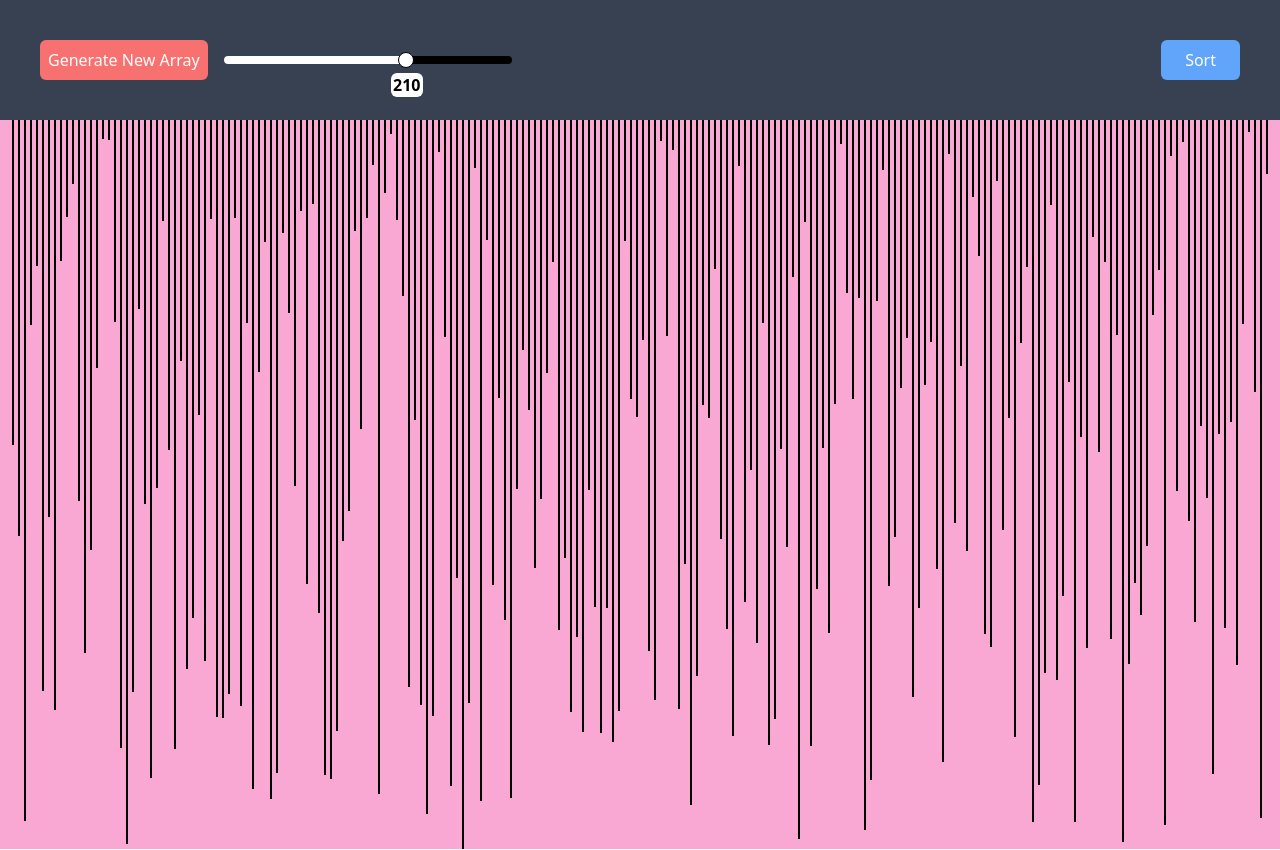
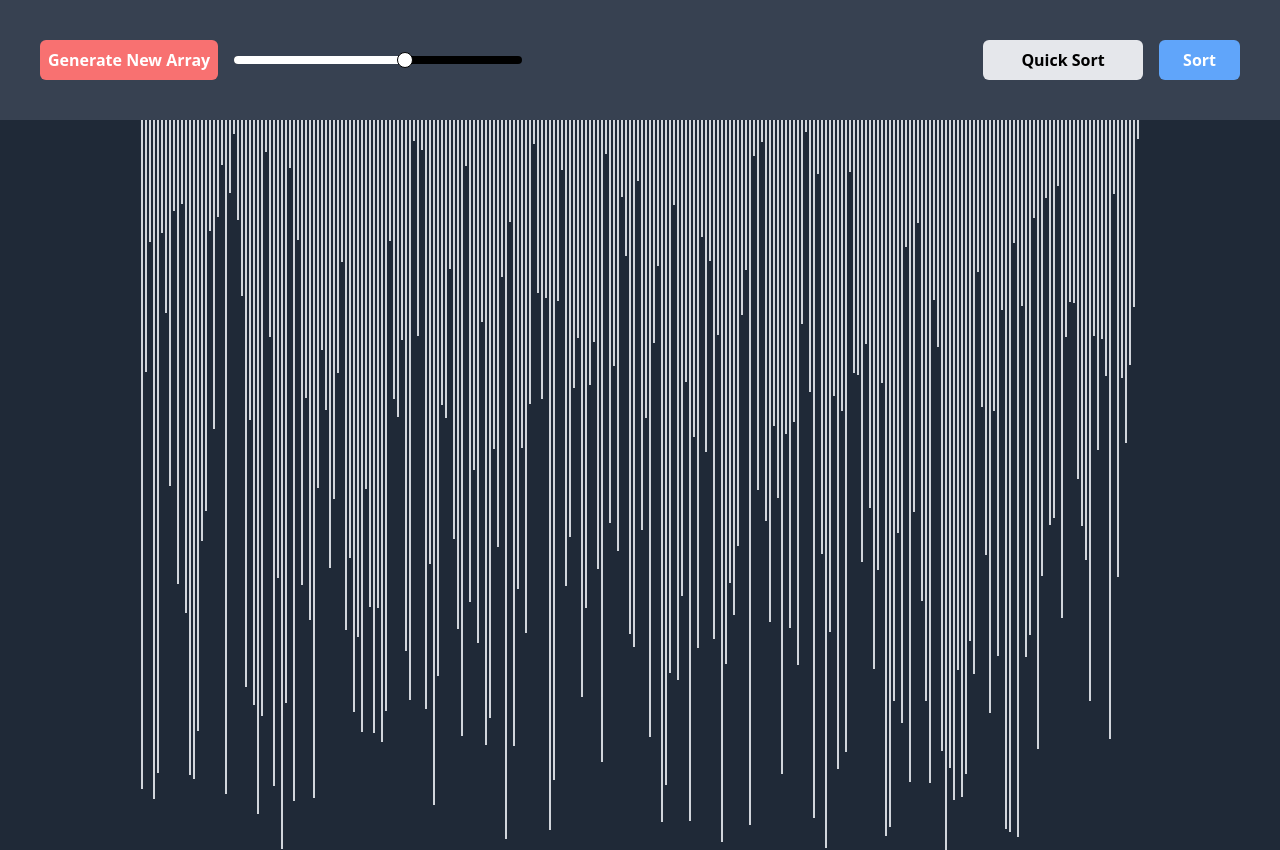
Before and after one commit to LeoMrel/Sorting-App, a React (Create React App) app: page / in a window 1280 px wide. Built offline with nearby package versions, Linux system fonts and the light colour scheme.

Commit message:
added bubble sort, still need to figure out animations

```diff
--- a/src/components/App.tsx
+++ b/src/components/App.tsx
@@ -13,11 +13,11 @@ const SortingApp: React.FC = (): JSX.Element => {
         <>
         <Layout>
         <Navbar data={data} setData={setData} />
-        <div className="flex place-content-center gap-x-1">
+        <div className="flex place-content-center gap-x-0.5">
             {data.map((value, idx) => (
                 <div
                     key={idx}
-                    className="w-0.5 text-white bg-black"
+                    className="w-0.5 text-white bg-gray-300"
                     style={{height: `${value}px`}} />
             ))}
         </div>
--- a/src/components/Layout.tsx
+++ b/src/components/Layout.tsx
@@ -1,7 +1,7 @@
 const Layout: React.FC = ({children}) => {
     return (
         <div className="min-w-screen min-h-screen flex place-content-center relative">
-            <div className="container min-w-full bg-pink-300 flex place-content-center relative">
+            <div className="container min-w-full bg-gray-800 flex place-content-center relative">
                 <div className="w-full max-w-7xl">
                 {children}
                 </div>
--- a/src/components/Navbar.tsx
+++ b/src/components/Navbar.tsx
@@ -2,33 +2,47 @@ import { SetStateAction, useEffect, useState } from "react";
 import { quickSort } from "./algorithms/QuickSort"
 import { fillWithRandom } from "../utils/generateRandomArray";
 import * as Slider from "@radix-ui/react-slider"
+import * as DropdownMenu from "@radix-ui/react-dropdown-menu"
+import { bubbleSort } from "./algorithms/BubbleSort";
 
 interface IProps {
     data: number[],
     setData: React.Dispatch<SetStateAction<number[]>>
 };
 
+interface IState {
+    name: string,
+    function: any
+}
+
 const Navbar: React.FC<IProps> = ({data, setData}) => {
-    const [quantity, setQuantity] = useState(210);
+    const [quantity, setQuantity] = useState(250);
+    const [algorithm, setAlgorithm] = useState<IState>({name: "Quick Sort", function: quickSort});
 
+    const sortingAlgorithms: {name: string, function: any}[] = [
+        {name: "Bubble Sort", function: bubbleSort},
+        {name: "Quick Sort", function: quickSort}
+    ]
 
     useEffect(() => {
         setData(fillWithRandom(10, 730, quantity))
     }, [quantity, setData])
+
     return (
         <nav className="p-10 text-white bg-gray-700
         place-items-center flex flex-col md:flex-row md:justify-between">
             <div className="flex flex-col md:flex-row gap-4">
                 <button
-                className="p-2 rounded-md bg-red-400 hover:bg-red-500 transition-colors duration-300"
+                className="p-2 rounded-md font-semibold bg-red-400 hover:bg-red-500
+                transition-colors duration-300"
                 onClick={() => setData(fillWithRandom(10, 730, quantity))}>
                     Generate New Array
                 </button>
 
                 <Slider.Root
-                defaultValue={[210]}
-                min={50}
-                max={300}
+                defaultValue={[250]}
+                min={100}
+                max={350}
                 step={10}
                 onValueChange={value => setQuantity(value[0])}
                 className="w-72 flex relative place-items-center">
@@ -39,17 +53,34 @@ const Navbar: React.FC<IProps> = ({data, setData}) => {
                     </Slider.Track>
                     <Slider.Thumb
                     className="block w-4 h-4 rounded-full bg-white shadow-2xl border-black border">
-                        <div className={`my-5 -mx-2 w-8 flex
-                        place-content-center bg-white rounded-md font-semibold text-black`}>
-                        <span>{quantity}</span>
-                        </div>
                     </Slider.Thumb>
                 </Slider.Root>
             </div>
-            <div>
+            <div className="flex gap-x-4">
+                <div className="bg-gray-200 text-black
+                flex place-items-center rounded-md cursor-pointer">
+                <DropdownMenu.Root>
+                    <DropdownMenu.Trigger className="font-semibold w-40">
+                        <p>{algorithm.name} </p>
+                    </DropdownMenu.Trigger>
+                        <DropdownMenu.Content className="bg-white w-40 mt-1 rounded-md flex flex-col">
+                           {sortingAlgorithms.map(element => {
+                               return (
+                                   <DropdownMenu.Item
+                                   key={element.name}
+                                   className="hover:bg-gray-300 cursor-pointer p-2 rounded-md"
+                                   onClick={() => setAlgorithm({name: element.name, function: element.function})}>
+                                       <span>{element.name}</span>
+                                    </DropdownMenu.Item>
+                               )
+                           })}
+                        </DropdownMenu.Content>
+                </DropdownMenu.Root>
+                </div>
                 <button
-                className="p-2 px-6 mt-6 md:mt-0 rounded-md bg-blue-400 hover:bg-blue-500 transition-colors duration-300"
-                onClick={() => setData(quickSort(data))}>
+                className="p-2 px-6 mt-6 md:mt-0 rounded-md font-semibold
+                bg-blue-400 hover:bg-blue-500 transition-colors duration-300"
+                onClick={() => setData(algorithm.function(data))}>
                     Sort
                     </button>
             </div>
--- /dev/null
+++ b/src/components/algorithms/BubbleSort.ts
@@ -0,0 +1,16 @@
+export const bubbleSort =(unsortedArray:number[]) => {
+    const size = unsortedArray.length;
+    const result:number[] = [...unsortedArray]
+
+    for(let j = 0; j < size - 1; j++) {
+        for(let i = 0; i < size - j - 1; i++) {
+            if(result[i] > result[i + 1]) {
+                let temp = result[i];
+                result[i] = result[i + 1];
+                result[i + 1] = temp
+            }
+        }
+    }
+
+    return result;
+}
--- a/src/utils/generateRandomArray.ts
+++ b/src/utils/generateRandomArray.ts
@@ -1,4 +1,4 @@
-export const fillWithRandom = (max:number, min:number, quantity:number = 210):number[] => {
+export const fillWithRandom = (max:number, min:number, quantity:number = 250):number[] => {
     const results:number[] = [];
     for(let i = 0; i < quantity; i ++) {
         let candidate = Math.floor(Math.random() * (max - min + 1) + min)
```
